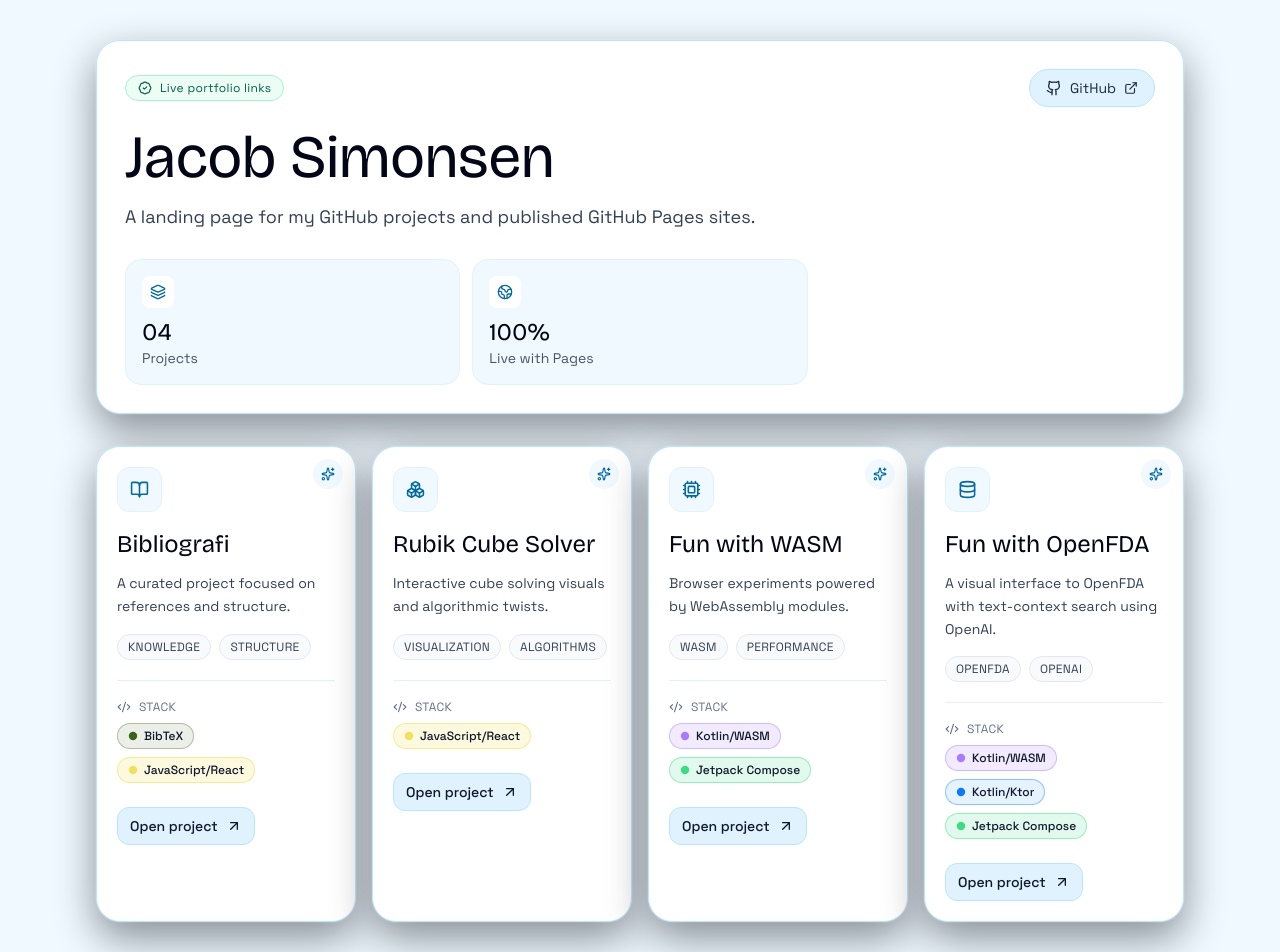
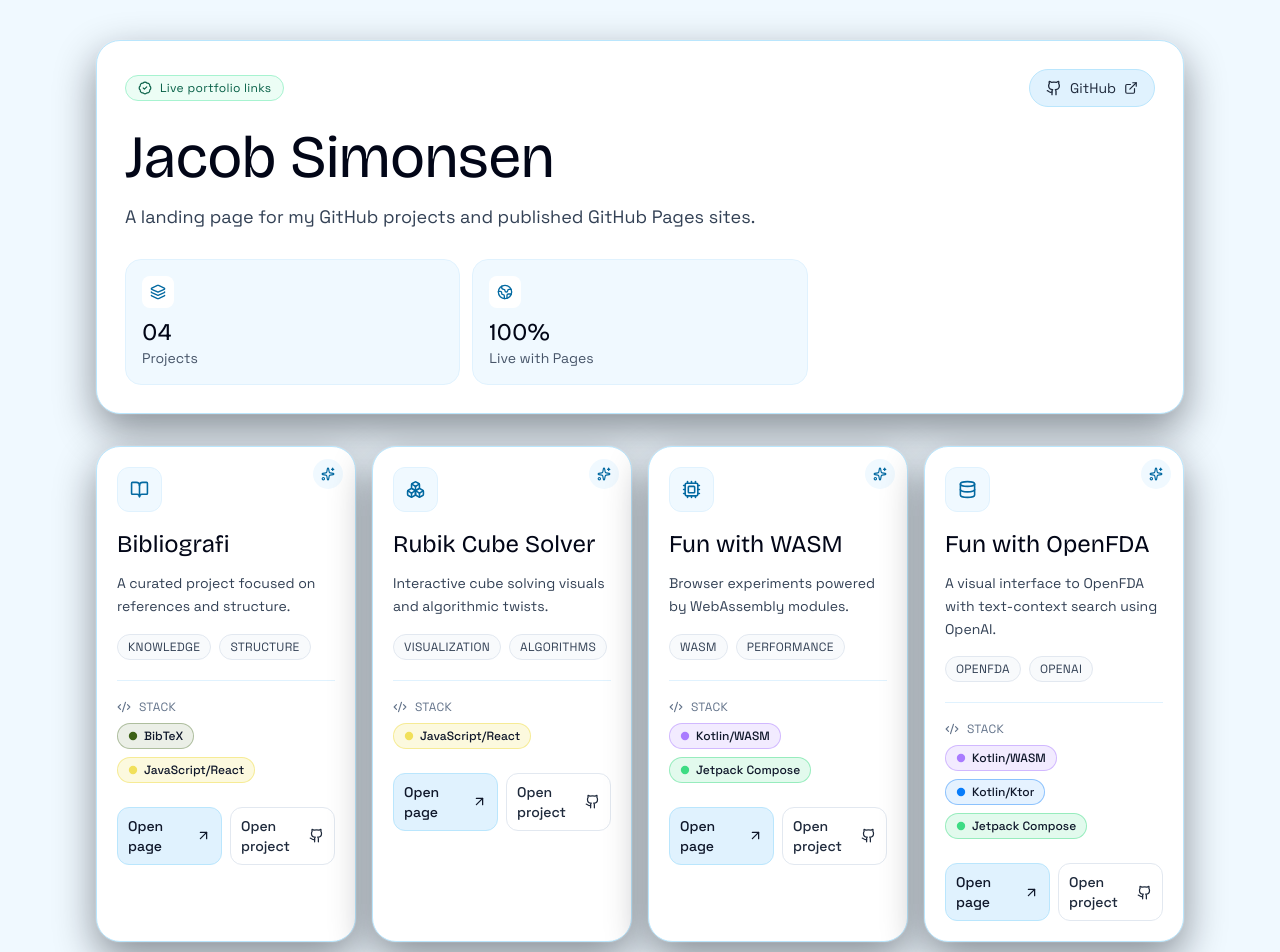
Before and after one commit to LeonidBresjnev/LeonidBresjnev.github.io, a React (Vite) app: page / in a window 1280 px wide. Shown: the top 952 px of the page. Built offline with nearby package versions, Linux system fonts and the light colour scheme.

Commit message:
link to project added

```diff
--- a/src/App.jsx
+++ b/src/App.jsx
@@ -19,6 +19,7 @@ const projects = [
   {
     name: "Bibliografi",
     href: "https://leonidbresjnev.github.io/bibliografi/",
+    repoHref: "https://github.com/LeonidBresjnev/bibliografi",
     icon: BookOpen,
     blurb: "A curated project focused on references and structure.",
     frameworks: [
@@ -30,6 +31,7 @@ const projects = [
   {
     name: "Rubik Cube Solver",
     href: "https://leonidbresjnev.github.io/rubiks-cube/",
+    repoHref: "https://github.com/LeonidBresjnev/rubiks-cube",
     icon: Boxes,
     blurb: "Interactive cube solving visuals and algorithmic twists.",
     frameworks: [{ name: "JavaScript/React", tone: "javascriptReact" }],
@@ -38,6 +40,7 @@ const projects = [
   {
     name: "Fun with WASM",
     href: "https://leonidbresjnev.github.io/funwithwasm/",
+    repoHref: "https://github.com/LeonidBresjnev/funwithwasm",
     icon: Cpu,
     blurb: "Browser experiments powered by WebAssembly modules.",
     frameworks: [
@@ -49,6 +52,7 @@ const projects = [
   {
     name: "Fun with OpenFDA",
     href: "https://leonidbresjnev.github.io/funwithopenfda/",
+    repoHref: "https://github.com/LeonidBresjnev/visualopenfda",
     icon: Database,
     blurb: "A visual interface to OpenFDA with text-context search using OpenAI.",
     frameworks: [
@@ -144,7 +148,7 @@ function App() {
         </header>
 
         <section className="mt-6 grid gap-4 sm:mt-8 sm:grid-cols-2 xl:grid-cols-4">
-          {projects.map(({ name, href, icon: Icon, blurb, frameworks, tags }, index) => (
+          {projects.map(({ name, href, repoHref, icon: Icon, blurb, frameworks, tags }, index) => (
             <article
               key={name}
               className={`group animate-appear relative overflow-hidden rounded-3xl border border-sky-200 bg-white p-5 shadow-glow transition hover:-translate-y-1 hover:border-sky-400 ${projectDelayClasses[index]}`}
@@ -184,9 +188,7 @@ function App() {
                     >
                       <Circle
                         size={10}
-                        fill="currentColor"
-                        strokeWidth={0}
-                        className={frameworkToneClasses[tone].dot}
+                        className={`${frameworkToneClasses[tone].dot} fill-current stroke-0`}
                         aria-hidden="true"
                       />
                       {frameworkName}
@@ -195,13 +197,22 @@ function App() {
                 </div>
               </div>
 
-              <a
-                href={href}
-                className="mt-6 inline-flex items-center gap-2 rounded-xl border border-sky-200 bg-sky-100 px-3 py-2 text-sm font-medium text-slate-900 transition hover:border-sky-400 hover:bg-sky-200"
-              >
-                Open project
-                <ArrowUpRight size={16} />
-              </a>
+              <div className="mt-6 grid grid-cols-2 gap-2">
+                <a
+                  href={href}
+                  className="inline-flex min-w-0 items-center justify-center gap-1.5 rounded-xl border border-sky-200 bg-sky-100 px-2.5 py-2 text-sm font-medium text-slate-900 transition hover:border-sky-400 hover:bg-sky-200"
+                >
+                  Open page
+                  <ArrowUpRight size={15} className="shrink-0" />
+                </a>
+                <a
+                  href={repoHref}
+                  className="inline-flex min-w-0 items-center justify-center gap-1.5 rounded-xl border border-slate-200 bg-white px-2.5 py-2 text-sm font-medium text-slate-800 transition hover:border-slate-400 hover:bg-slate-50"
+                >
+                  Open project
+                  <Github size={15} className="shrink-0" />
+                </a>
+              </div>
             </article>
           ))}
         </section>
--- a/src/index.css
+++ b/src/index.css
@@ -7,6 +7,5 @@
 }
 
 body {
-  @apply m-0 bg-sky-50 text-slate-900 font-body;
-  min-height: 100vh;
+  @apply m-0 min-h-screen bg-sky-50 text-slate-900 font-body;
 }
```
Also changed, not shown: 1 other file (tests, documents, lock files or other folders).
